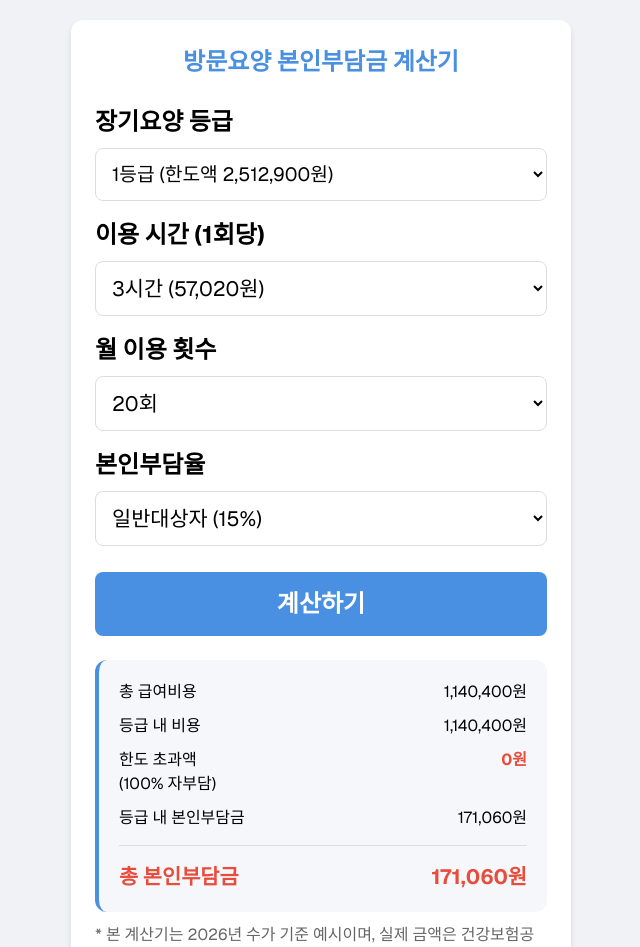
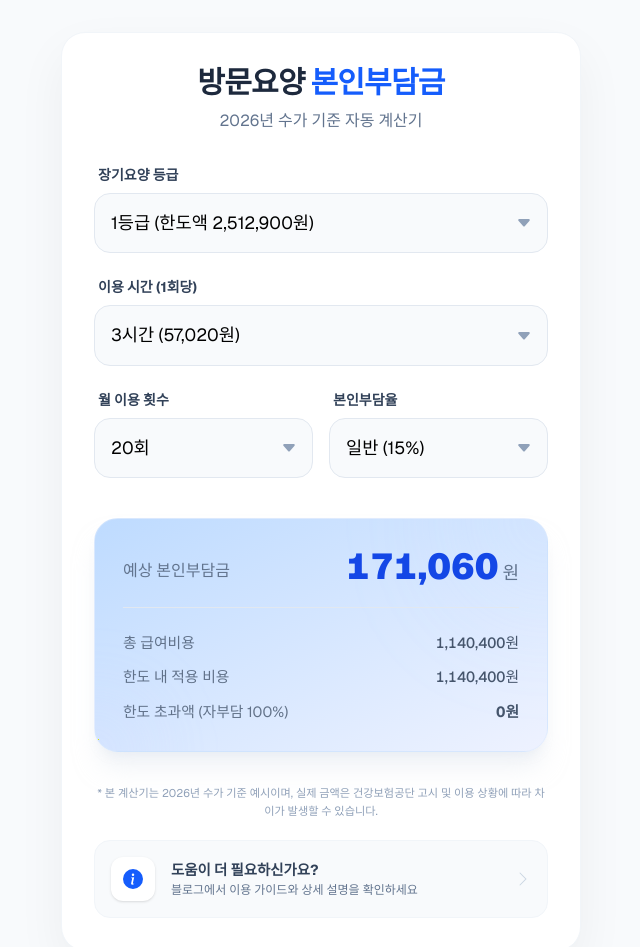
Before and after one commit to jungjk73/long-term-care-frontend, a Next.js app: page / in a window 1280 px wide. Shown: the top 947 px of the page, without its empty margins (319-959 px from the left). Built offline with nearby package versions, Linux system fonts and the light colour scheme.

Commit message:
UI디자인 변경

```diff
--- a/app/page.tsx
+++ b/app/page.tsx
@@ -28,8 +28,6 @@ export default function Home() {
         const totalCost = serviceTime * days;
 
         let withinLimitCost = 0;
-
-
         let overLimitCost = 0;
 
         if (totalCost > limit) {
@@ -57,14 +55,21 @@ export default function Home() {
 
 
     return (
-        <div className="min-h-screen bg-[#f0f2f5] p-5 flex justify-center items-start font-sans">
-            <div className="w-full max-w-[500px] bg-white p-6 rounded-[12px] shadow-[0_4px_6px_rgba(0,0,0,0.1)]">
-                <h1 className="text-[1.5rem] text-center text-[#4a90e2] font-bold mb-6">방문요양 본인부담금 계산기</h1>
+        <div className="min-h-screen bg-slate-50 p-4 md:p-8 flex justify-center items-start font-sans">
+            <div className="w-full max-w-[520px] bg-white p-8 rounded-3xl shadow-[0_20px_50px_rgba(0,0,0,0.05)] border border-slate-100">
+                <header className="text-center mb-8">
+                    <h1 className="text-2xl md:text-3xl font-black text-slate-800 tracking-tight mb-2">
+                        방문요양 <span className="text-blue-600">본인부담금</span>
+                    </h1>
+                    <p className="text-slate-500 text-sm md:text-base">2026년 수가 기준 자동 계산기</p>
+                </header>
 
-                <div className="mb-4 text-black">
-                    <label className="block font-bold mb-2 text-[1.5rem]">장기요양 등급</label>
+                <div className="space-y-6">
+                    <div className="text-black">
+                        <label className="block font-bold mb-2 text-slate-700 text-sm ml-1">장기요양 등급</label>
+                        <div className="relative group">
                             <select
-                        className="w-full p-3 border border-[#ddd] rounded-lg text-[1.2rem] bg-white"
+                                className="w-full p-4 bg-slate-50 border border-slate-200 rounded-2xl text-[1.1rem] appearance-none focus:outline-none focus:ring-2 focus:ring-blue-500/20 focus:border-blue-600 transition-all cursor-pointer group-hover:border-slate-300"
                                 value={grade}
                                 onChange={(e) => setGrade(e.target.value)}
                             >
@@ -74,12 +79,19 @@ export default function Home() {
                                 <option value="4">4등급 (한도액 1,409,700원)</option>
                                 <option value="5">5등급 (한도액 1,208,900원)</option>
                             </select>
+                            <div className="absolute right-4 top-1/2 -translate-y-1/2 pointer-events-none text-slate-400 group-hover:text-slate-600 transition-colors">
+                                <svg xmlns="http://www.w3.org/2000/svg" width="16" height="16" fill="currentColor" viewBox="0 0 16 16">
+                                    <path d="M7.247 11.14 2.451 5.658C1.885 5.013 2.345 4 3.204 4h9.592a1 1 0 0 1 .753 1.659l-4.796 5.48a1 1 0 0 1-1.506 0z"/>
+                                </svg>
+                            </div>
+                        </div>
                     </div>
 
-                <div className="mb-4 text-black">
-                    <label className="block font-bold mb-2 text-[1.5rem]">이용 시간 (1회당)</label>
+                    <div className="text-black">
+                        <label className="block font-bold mb-2 text-slate-700 text-sm ml-1">이용 시간 (1회당)</label>
+                        <div className="relative group">
                             <select
-                        className="w-full p-3 border border-[#ddd] rounded-lg text-[1.3rem] bg-white"
+                                className="w-full p-4 bg-slate-50 border border-slate-200 rounded-2xl text-[1.1rem] appearance-none focus:outline-none focus:ring-2 focus:ring-blue-500/20 focus:border-blue-600 transition-all cursor-pointer group-hover:border-slate-300"
                                 value={serviceTime}
                                 onChange={(e) => setServiceTime(Number(e.target.value))}
                             >
@@ -91,12 +103,20 @@ export default function Home() {
                                 <option value={63530}>3.5시간 (63,530원)</option>
                                 <option value={70080}>4시간 (70,080원)</option>
                             </select>
+                            <div className="absolute right-4 top-1/2 -translate-y-1/2 pointer-events-none text-slate-400 group-hover:text-slate-600 transition-colors">
+                                <svg xmlns="http://www.w3.org/2000/svg" width="16" height="16" fill="currentColor" viewBox="0 0 16 16">
+                                    <path d="M7.247 11.14 2.451 5.658C1.885 5.013 2.345 4 3.204 4h9.592a1 1 0 0 1 .753 1.659l-4.796 5.48a1 1 0 0 1-1.506 0z"/>
+                                </svg>
+                            </div>
+                        </div>
                     </div>
 
-                <div className="mb-4 text-black">
-                    <label className="block font-bold mb-2 text-[1.5rem]">월 이용 횟수</label>
+                    <div className="grid grid-cols-2 gap-4">
+                        <div className="text-black">
+                            <label className="block font-bold mb-2 text-slate-700 text-sm ml-1">월 이용 횟수</label>
+                            <div className="relative group">
                                 <select
-                        className="w-full p-3 border border-[#ddd] rounded-lg text-[1.3rem] bg-white text-black"
+                                    className="w-full p-4 bg-slate-50 border border-slate-200 rounded-2xl text-[1.1rem] appearance-none focus:outline-none focus:ring-2 focus:ring-blue-500/20 focus:border-blue-600 transition-all cursor-pointer group-hover:border-slate-300"
                                     value={days}
                                     onChange={(e) => setDays(Number(e.target.value))}
                                 >
@@ -106,60 +126,94 @@ export default function Home() {
                                         </option>
                                     ))}
                                 </select>
+                                <div className="absolute right-4 top-1/2 -translate-y-1/2 pointer-events-none text-slate-400 group-hover:text-slate-600 transition-colors">
+                                    <svg xmlns="http://www.w3.org/2000/svg" width="16" height="16" fill="currentColor" viewBox="0 0 16 16">
+                                        <path d="M7.247 11.14 2.451 5.658C1.885 5.013 2.345 4 3.204 4h9.592a1 1 0 0 1 .753 1.659l-4.796 5.48a1 1 0 0 1-1.506 0z"/>
+                                    </svg>
+                                </div>
+                            </div>
                         </div>
 
-                <div className="mb-4 text-black">
-                    <label className="block font-bold mb-2 text-[1.5rem]">본인부담율</label>
+                        <div className="text-black">
+                            <label className="block font-bold mb-2 text-slate-700 text-sm ml-1">본인부담율</label>
+                            <div className="relative group">
                                 <select
-                        className="w-full p-3 border border-[#ddd] rounded-lg text-[1.3rem] bg-white"
+                                    className="w-full p-4 bg-slate-50 border border-slate-200 rounded-2xl text-[1.1rem] appearance-none focus:outline-none focus:ring-2 focus:ring-blue-500/20 focus:border-blue-600 transition-all cursor-pointer group-hover:border-slate-300"
                                     value={rate}
                                     onChange={(e) => setRate(Number(e.target.value))}
                                 >
-                        <option value={0.15}>일반대상자 (15%)</option>
-                        <option value={0.09}>본인부담금40%경감자 (9%)</option>
-                        <option value={0.06}>본인부담금60%경감자 (6%)</option>
-                        <option value={0}>기초생활수급자 (0%)</option>
+                                    <option value={0.15}>일반 (15%)</option>
+                                    <option value={0.09}>경감 (9%)</option>
+                                    <option value={0.06}>경감 (6%)</option>
+                                    <option value={0}>수급자 (0%)</option>
                                 </select>
+                                <div className="absolute right-4 top-1/2 -translate-y-1/2 pointer-events-none text-slate-400 group-hover:text-slate-600 transition-colors">
+                                    <svg xmlns="http://www.w3.org/2000/svg" width="16" height="16" fill="currentColor" viewBox="0 0 16 16">
+                                        <path d="M7.247 11.14 2.451 5.658C1.885 5.013 2.345 4 3.204 4h9.592a1 1 0 0 1 .753 1.659l-4.796 5.48a1 1 0 0 1-1.506 0z"/>
+                                    </svg>
                                 </div>
-
-                <button
-                    className="w-full p-[14px] bg-[#4a90e2] text-white border-none rounded-lg text-[1.5rem] font-bold cursor-pointer mt-[10px] active:bg-[#357abd]"
-                    onClick={calculate}
-                >
-                    계산하기
-                </button>
-
-                <div className="mt-6 p-5 bg-[#f5f7fa] rounded-[12px] border-l-4 border-[#4a90e2] text-black">
-                    <div className="flex justify-between mb-[10px] text-[1.0rem]">
-                        <span>총 급여비용</span>
-                        <span>{result.totalCost.toLocaleString()}원</span>
                             </div>
-                    <div className="flex justify-between mb-[10px] text-[1.0rem]">
-                        <span>등급 내 비용</span>
-                        <span>{result.withinLimitCost.toLocaleString()}원</span>
                         </div>
-                    <div className="flex justify-between mb-[10px] text-[1.0rem]">
-                        <span>한도 초과액<br/> (100% 자부담)</span>
-                        <span className="text-[#e74c3c] font-bold">{result.overLimitCost.toLocaleString()}원</span>
-                    </div>
-                    <div className="flex justify-between mb-[10px] text-[1.0rem]">
-                        <span>등급 내 본인부담금</span>
-                        <span>{result.withinLimitSelfPay.toLocaleString()}원</span>
-                    </div>
-                    <div className="flex justify-between mt-[15px] pt-[15px] border-t border-[#ddd] font-bold text-[1.3rem] text-[#e74c3c]">
-                        <span>총 본인부담금</span>
-                        <span>{result.finalSelfPay.toLocaleString()}원</span>
                     </div>
                 </div>
 
-                <div className="text-[1rem] text-[#666] mt-3 leading-[1.4]">
-                    * 본 계산기는 2026년 수가 기준 예시이며, 실제 금액은 건강보험공단 고시 및 이용 상황(가산, 야간/휴일 이용 등)에 따라 다를 수 있습니다.
+                <div className="mt-10 p-7 bg-gradient-to-br from-blue-200 to-indigo-50 rounded-3xl shadow-xl shadow-slate-200/50 text-slate-800 relative overflow-hidden border border-blue-100/50">
+                    <div className="absolute top-0 right-0 w-40 h-40 bg-blue-200/20 rounded-full -mr-20 -mt-20 blur-3xl"></div>
+                    <div className="absolute bottom-0 left-0 w-24 h-24 bg-indigo-200/20 rounded-full -ml-12 -mb-12 blur-2xl"></div>
+
+                    <div className="relative z-10">
+                        <div className="flex justify-between items-end mb-6 border-b border-slate-200 pb-5">
+                            <span className="text-slate-500 font-medium pb-1">예상 본인부담금</span>
+                            <div className="text-right">
+                                <span className="text-4xl font-black tabular-nums text-blue-700">{result.finalSelfPay.toLocaleString()}</span>
+                                <span className="text-lg font-medium ml-1 text-slate-500">원</span>
+                            </div>
                         </div>
 
-                <div className="mt-4 p-4 bg-[#eef6ff] rounded-lg border border-[#4a90e2] text-center">
-                    <p className="text-[1.5rem] font-bold text-[#2c3e50] mb-2">자세한 설명은 아래 링크를 참고하세요.</p>
-                    <a href="https://blog.naver.com/my-silver/224363003269" target="_blank" rel="noopener noreferrer" className="text-[#4a90e2] underline text-[0.85rem] break-all">
-                        https://blog.naver.com/my-silver/224363003269
+                        <div className="space-y-3 text-[0.925rem]">
+                            <div className="flex justify-between items-center text-slate-600">
+                                <span className="opacity-80">총 급여비용</span>
+                                <span className="font-medium tabular-nums">{result.totalCost.toLocaleString()}원</span>
+                            </div>
+                            <div className="flex justify-between items-center text-slate-600">
+                                <span className="opacity-80">한도 내 적용 비용</span>
+                                <span className="font-medium tabular-nums">{result.withinLimitCost.toLocaleString()}원</span>
+                            </div>
+                            <div className="flex justify-between items-center">
+                                <span className="opacity-80 text-slate-600">한도 초과액 (자부담 100%)</span>
+                                <span className={`font-bold tabular-nums ${result.overLimitCost > 0 ? "text-red-500" : "text-slate-600"}`}>
+                                    {result.overLimitCost.toLocaleString()}원
+                                </span>
+                            </div>
+                        </div>
+                    </div>
+                </div>
+
+                <div className="mt-8 space-y-5">
+                    <p className="text-[0.7rem] text-slate-400 leading-relaxed text-center">
+                        * 본 계산기는 2026년 수가 기준 예시이며, 실제 금액은 건강보험공단 고시 및 이용 상황에 따라 차이가 발생할 수 있습니다.
+                    </p>
+
+                    <a
+                        href="https://blog.naver.com/my-silver/224363003269"
+                        target="_blank"
+                        rel="noopener noreferrer"
+                        className="group flex items-center gap-4 p-4 bg-slate-50 hover:bg-blue-50 rounded-2xl border border-slate-100 hover:border-blue-100 transition-all"
+                    >
+                        <div className="w-11 h-11 bg-white rounded-xl shadow-sm flex items-center justify-center text-blue-600 shrink-0 group-hover:scale-110 transition-transform">
+                            <svg xmlns="http://www.w3.org/2000/svg" width="20" height="20" fill="currentColor" viewBox="0 0 16 16">
+                                <path d="M8 16A8 8 0 1 0 8 0a8 8 0 0 0 0 16zm.93-9.412-1 4.705c-.07.34.029.533.304.533.194 0 .487-.07.686-.246l-.088.416c-.287.346-.92.598-1.465.598-.703 0-1.002-.422-.808-1.319l.738-3.468c.064-.293.006-.399-.287-.47l-.451-.081.082-.381 2.29-.287zM8 5.5a1 1 0 1 1 0-2 1 1 0 0 1 0 2z"/>
+                            </svg>
+                        </div>
+                        <div className="flex-1 min-w-0">
+                            <p className="text-[0.9rem] font-bold text-slate-700">도움이 더 필요하신가요?</p>
+                            <p className="text-xs text-slate-500 group-hover:text-blue-500 transition-colors truncate">블로그에서 이용 가이드와 상세 설명을 확인하세요</p>
+                        </div>
+                        <div className="text-slate-300 group-hover:text-blue-400 transition-colors">
+                            <svg xmlns="http://www.w3.org/2000/svg" width="16" height="16" fill="currentColor" viewBox="0 0 16 16">
+                                <path fillRule="evenodd" d="M4.646 1.646a.5.5 0 0 1 .708 0l6 6a.5.5 0 0 1 0 .708l-6 6a.5.5 0 0 1-.708-.708L10.293 8 4.646 2.354a.5.5 0 0 1 0-.708z"/>
+                            </svg>
+                        </div>
                     </a>
                 </div>
             </div>
```
Lines whose indentation alone changed are shown as unchanged.
